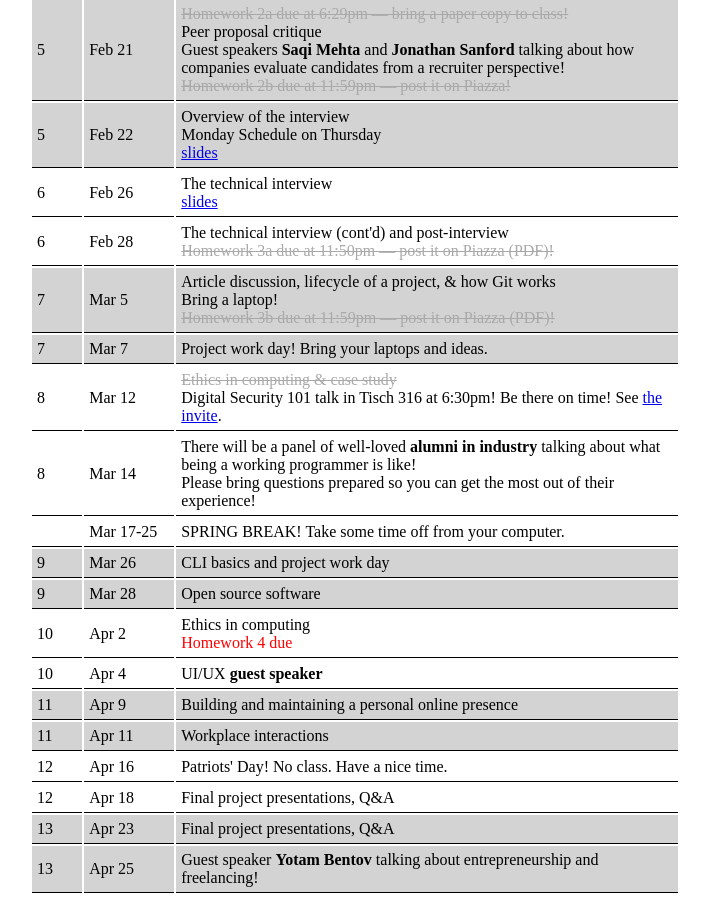
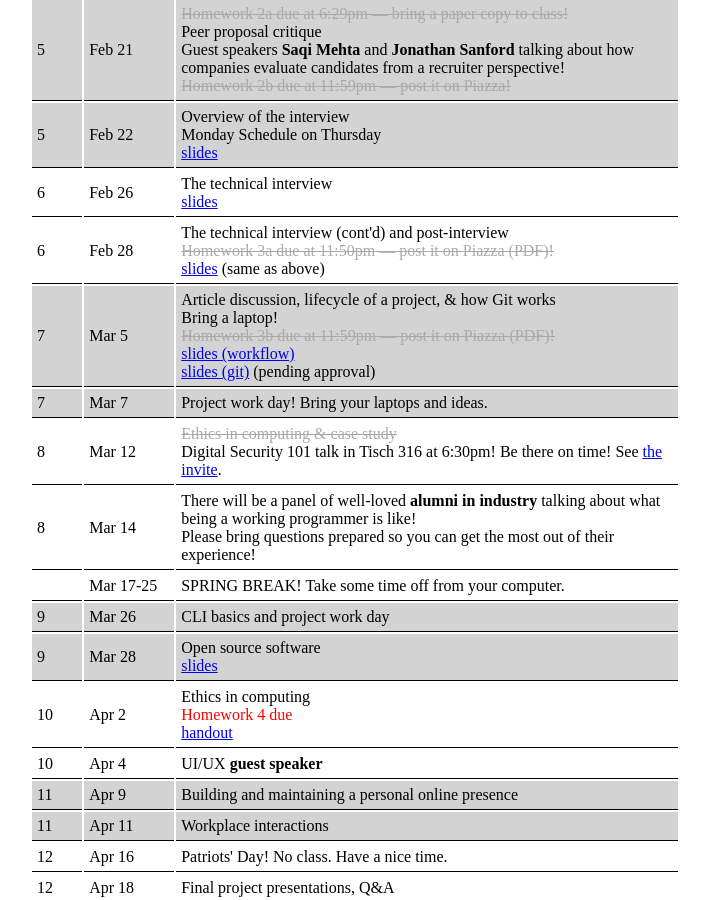
Before and after one commit to tekknolagi/excollege, a Jekyll site: the page built from syllabus.md, in a window 1280 px wide and 900 px high, scrolled down 1793 px. Shown: the whole window, without its empty margins (18-727 px from the left). Built offline with Jekyll 4.4.1, drawn with Linux system fonts in a browser that asks for light colours.

Commit message:
Add new slides, update syllabus

```diff
--- a/syllabus.md
+++ b/syllabus.md
@@ -239,6 +239,9 @@ to add materials from past lectures.
             <br />
             <span class="assignment done">Homework 3a due at 11:50pm &mdash;
             post it on Piazza (PDF)!</span>
+            <br />
+            <a href="{{ site.baseurl }}/assets/day_11.pdf">slides</a> (same as
+            above)
             </td>
         </tr>
         <tr class="week odd">
@@ -251,6 +254,10 @@ to add materials from past lectures.
             <br />
             <span class="assignment done">Homework 3b due at 11:59pm &mdash; post it
             on Piazza (PDF)!</span>
+            <br />
+            <a href="{{ site.baseurl }}/assets/day_13_workflow.pdf">slides (workflow)</a>
+            <br />
+            <a href="#">slides (git)</a> (pending approval)
             </td>
         </tr>
         <tr class="week odd">
@@ -296,6 +303,8 @@ to add materials from past lectures.
             <td>9</td>
             <td>Mar 28</td>
             <td>Open source software
+            <br />
+            <a href="{{ site.baseurl }}/assets/day_18.pdf">slides</a>
             </td>
         </tr>
         <tr class="week">
@@ -304,6 +313,8 @@ to add materials from past lectures.
             <td>Ethics in computing
             <br />
             <span class="assignment">Homework 4 due</span>
+            <br />
+            <a href="{{ site.baseurl }}/assets/day_19.pdf">handout</a>
             </td>
         </tr>
         <tr class="week">
```
Also changed, not shown: 5 other files.
